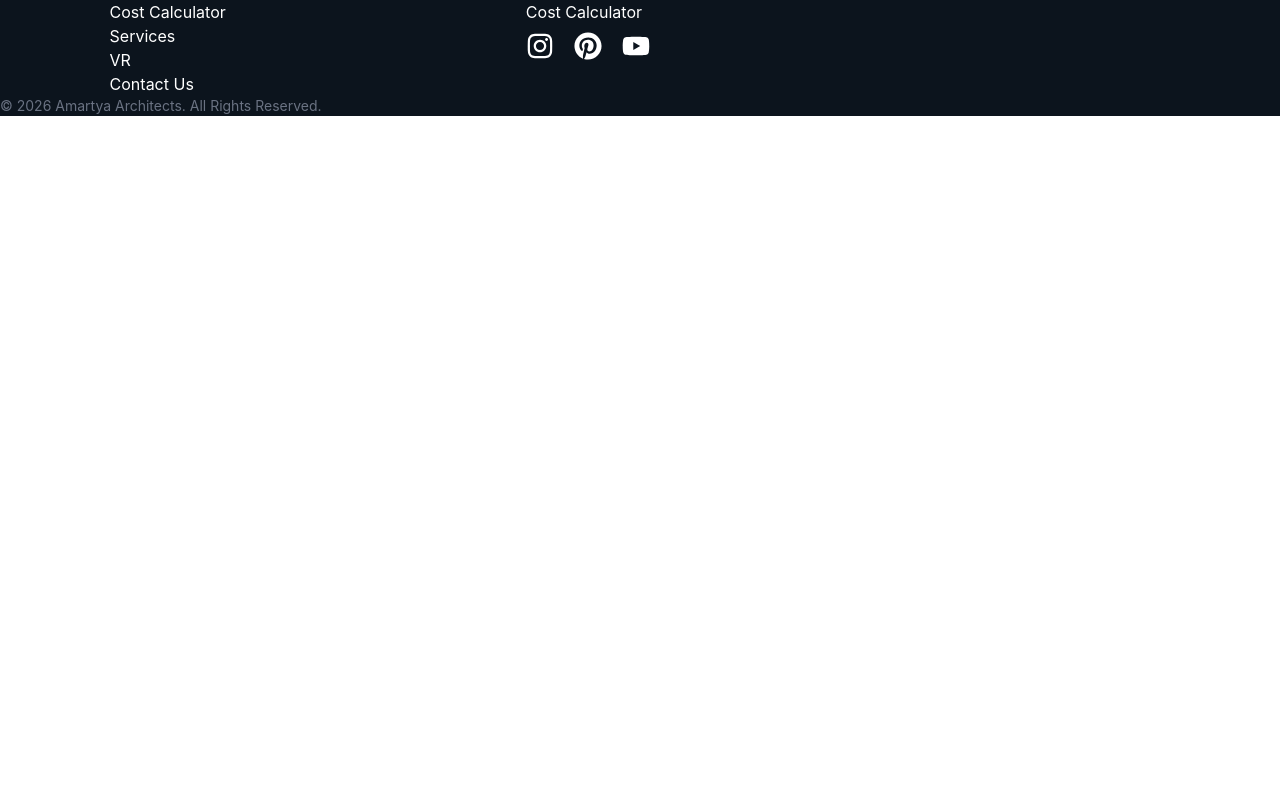
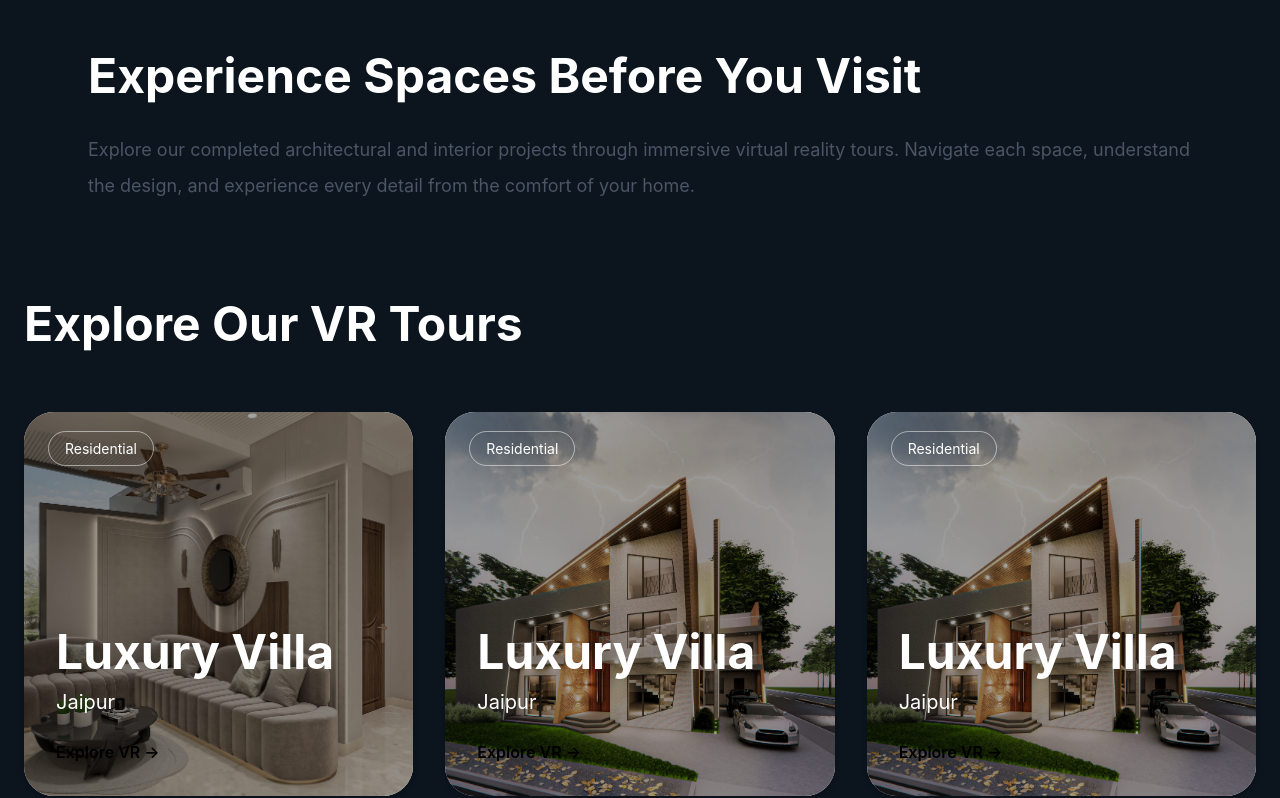
Before and after one commit to SuperMan8743/AmartyaArchitects, a React (Vite) app: page /vr in a window 1280 px wide. Shown: the part 684-1482 px from the top of the page. Before the commit the page ends 800 px from the top, so only its background shows below. Built offline with nearby package versions, Linux system fonts and the light colour scheme.

Commit message:
resuable card compoenent and vr page and

```diff
--- a/src/api/api.js
+++ b/src/api/api.js
@@ -3,6 +3,7 @@ import projects from "../data/projects";
 import team from "../data/team";
 import calculator from "../data/calculator";
 import services from "../data/services";
+import vr from "../data/vr";
 export async function getHomePage() {
   return pages.home;
 }
@@ -33,3 +34,7 @@ export async function getCalculatorData() {
 export async function getServicesPage() {
   return services;
 }
+
+export async function getVrPage() {
+  return vr;
+}
--- a/src/components/card/Card.jsx
+++ b/src/components/card/Card.jsx
@@ -1,34 +1,86 @@
 import React from "react";
 
-const Card = ({name,designation,image="/team.jpg"}) => {
+function Card({ children, className = "" }) {
   return (
-    <>
-      <div className="w-[240px] rounded-3xl bg-gradient-to-br from-pink-400 via-orange-300 to-yellow-300 p-1">
-  <div className="bg-[#11111A] rounded-[22px] p-4 icon-hover">
-
-    <div className="rounded-2xl overflow-hidden ">
-      <img
-        src={image}
-        // src="/photo.png"
-        alt=""
-        className="w-full h-[260px] object-cover"
-      />
+    <div
+      className={`
+        bg-white
+        rounded-2xl
+        overflow-hidden
+        shadow-md
+        hover:shadow-2xl
+        transition-all
+        duration-500
+        hover:-translate-y-2
+        ${className}
+      `}
+    >
+      {children}
     </div>
-
-    <div className="text-center mt-4 capitalize">
-      <h3 className="text-white text-xl font-bold">
-        {name}
-      </h3>
-
-      <p className="text-gray-400 text-sm capitalize">
-       {designation}
-      </p>
-    </div>
-
-  </div>
-</div>
-    </>
   );
-};
+}
 
 export default Card;
+
+
+
+
+
+
+
+
+
+
+
+
+
+
+
+
+
+
+
+
+
+
+
+
+
+
+
+
+// ..................................................................................
+// import React from "react";
+
+// const Card = ({name,designation,image="/team.jpg"}) => {
+//   return (
+//     <>
+//       <div className="w-[240px] rounded-3xl bg-gradient-to-br from-pink-400 via-orange-300 to-yellow-300 p-1">
+//   <div className="bg-[#11111A] rounded-[22px] p-4 icon-hover">
+
+//     <div className="rounded-2xl overflow-hidden ">
+//       <img
+//         src={image}
+//         // src="/photo.png"
+//         alt=""
+//         className="w-full h-[260px] object-cover"
+//       />
+//     </div>
+
+//     <div className="text-center mt-4 capitalize">
+//       <h3 className="text-white text-xl font-bold">
+//         {name}
+//       </h3>
+
+//       <p className="text-gray-400 text-sm capitalize">
+//        {designation}
+//       </p>
+//     </div>
+
+//   </div>
+// </div>
+//     </>
+//   );
+// };
+
+// export default Card;
--- /dev/null
+++ b/src/components/card/CardButton.jsx
@@ -0,0 +1,50 @@
+import React from "react";
+
+function CardButton({
+  children,
+  onClick,
+  href,
+  target = "_self",
+  className=""
+}) {
+  if (href) {
+    return (
+      <a
+        href={href}
+        target={target}
+        rel={target === "_blank" ? "noopener noreferrer" : ""}
+        className="
+          inline-flex
+          items-center
+          gap-2
+          font-semibold
+          text-black
+          hover:text-gray-600
+          transition
+        "
+      >
+        {children}
+      </a>
+    );
+  }
+
+  return (
+    <button
+      onClick={onClick}
+      className="
+        inline-flex
+        items-center
+        gap-2
+        font-semibold
+        text-black
+        hover:text-gray-600
+        transition
+        `${className}`
+      "
+    >
+      {children}
+    </button>
+  );
+}
+
+export default CardButton;
--- /dev/null
+++ b/src/components/card/CardFooter.jsx
@@ -0,0 +1,11 @@
+import React from "react";
+
+function CardFooter({ children }) {
+  return (
+    <div className="mt-6 flex items-center justify-between">
+      {children}
+    </div>
+  );
+}
+
+export default CardFooter;
--- /dev/null
+++ b/src/components/card/CardHeader.jsx
@@ -0,0 +1,22 @@
+import React from "react";
+
+function CardHeader({
+  image,
+  alt,
+  className = "",
+  children,
+}) {
+  return (
+    <div className={`relative w-full h-full overflow-hidden ${className}`}>
+      <img
+        src={image}
+        alt={alt}
+        className="absolute inset-0 w-full h-full object-cover transition-transform duration-700 group-hover:scale-110"
+      />
+
+      {children}
+    </div>
+  );
+}
+
+export default CardHeader;
--- /dev/null
+++ b/src/components/card/index.js
@@ -0,0 +1,4 @@
+export { default as Card } from "./Card";
+export { default as CardHeader } from "./CardHeader";
+export { default as CardFooter } from "./CardFooter";
+export { default as CardButton } from "./CardButton";
--- /dev/null
+++ b/src/data/vr.js
@@ -0,0 +1,43 @@
+const vr = {
+  hero: {
+    title: "Virtual Reality Tours",
+    subTitle:
+      "Walk through our projects from anywhere with immersive 360° virtual experiences.",
+    bannerImage: "/2.jpg",
+  },
+
+  intro: {
+    heading: "Experience Spaces Before You Visit",
+    description:
+      "Explore our completed architectural and interior projects through immersive virtual reality tours. Navigate each space, understand the design, and experience every detail from the comfort of your home.",
+  },
+
+  tours: [
+    {
+      id: 1,
+      title: "Luxury Villa",
+      location: "Jaipur",
+      category: "Residential",
+      image: "/2.jpg",
+      vrLink: "https://your-vr-link.com",
+    },
+      {
+      id: 2,
+      title: "Luxury Villa",
+      location: "Jaipur",
+      category: "Residential",
+      image: "/1.jpg",
+      vrLink: "https://your-vr-link.com",
+    },
+      {
+      id: 3,
+      title: "Luxury Villa",
+      location: "Jaipur",
+      category: "Residential",
+      image: "/1.jpg",
+      vrLink: "https://your-vr-link.com",
+    },
+  ],
+};
+
+export default vr;
--- a/src/pages/Aboutpage.jsx
+++ b/src/pages/Aboutpage.jsx
@@ -1,5 +1,5 @@
 import React, { useRef, useEffect, useState } from "react";
-import Card from "../components/card/Card";
+import { Card, CardHeader, CardFooter, CardButton } from "../components/Card";
 import { getAboutPage, getTeam } from "../api/api";
 function Aboutpage() {
   const [showMore, setShowMore] = useState(false);
@@ -19,7 +19,6 @@ function Aboutpage() {
     async function loadTeam() {
       const teamData = await getTeam();
       // console.log("API TEAM =>", teamData);
-      console.log(teamData.heading);
 
       setTeamData(teamData);
     }
@@ -73,19 +72,28 @@ function Aboutpage() {
           <h2 className="text-5xl">{teamData.heading} </h2>
           <h5 className="text-2xl capitalize mt-2">{teamData.subHeading}</h5>
         </section>
-        <div className=" flex my-20  justify-center align-center flex-wrap gap-3">
+
+        <div className="flex my-20 justify-center items-center flex-wrap gap-8">
           {teamData.members.map((item) => (
-            <Card
-              key={item.id}
-              name={item.name}
-              designation={item.designation}
-              image={item.image}
-            />
+            <Card className="w-60 rounded-3xl bg-gradient-to-br from-pink-400 via-orange-300 to-yellow-300 p-1">
+              <div className="bg-[#11111A] rounded-[22px] p-4">
+                <CardHeader
+                  image={item.image}
+                  alt={item.name}
+                  className="h-[260px] rounded-2xl"
+                />
+
+                <div className="text-center mt-4 capitalize">
+                  <h3 className="text-white text-xl font-bold">{item.name}</h3>
+
+                  <p className="text-gray-400 text-sm">{item.designation}</p>
+                </div>
+              </div>
+            </Card>
           ))}
         </div>
       </div>
     </>
   );
 }
-
 export default Aboutpage;
--- a/src/pages/VrPage.jsx
+++ b/src/pages/VrPage.jsx
@@ -1,9 +1,113 @@
-import React from 'react'
+import React, { useState, useEffect } from "react";
+import { getVrPage } from "../api/api";
+import { Card, CardHeader, CardFooter, CardButton } from "../components/Card";
 
 const VrPage = () => {
+  const [vrData, setVrData] = useState(null);
+
+  useEffect(() => {
+    async function loadVrPage() {
+      const data = await getVrPage();
+      console.log("VR DATA =>", data);
+
+      setVrData(data);
+    }
+
+    loadVrPage();
+  }, []);
+
+  if (!vrData) {
+    return (
+      <div className="h-screen flex items-center justify-center text-2xl">
+        Loading...
+      </div>
+    );
+  }
+
   return (
-    <div>VrPage</div>
-  )
-}
+    <>
+      {/* Hero */}
 
-export default VrPage
+      <section className="relative h-[80vh]">
+        <img
+          src={vrData.hero.bannerImage}
+          alt={vrData.hero.title}
+          className="w-full h-full object-cover"
+        />
+
+        <div className="absolute inset-0 bg-black/60 flex flex-col items-center justify-center px-6">
+          <h1 className="text-5xl md:text-7xl font-bold text-white text-center">
+            {vrData.hero.title}
+          </h1>
+
+          <p className="mt-6 max-w-3xl text-center text-lg md:text-xl text-gray-200">
+            {vrData.hero.subTitle}
+          </p>
+        </div>
+      </section>
+
+      {/* Introduction */}
+
+      <section className="max-w-6xl mx-auto px-6 py-24">
+        <h2 className="text-5xl font-bold">{vrData.intro.heading}</h2>
+
+        <p className="mt-8 text-lg leading-9 text-gray-600">
+          {vrData.intro.description}
+        </p>
+      </section>
+
+      {/* VR Cards */}
+
+      <section className="max-w-7xl mx-auto px-6 pb-24">
+        <h2 className="text-5xl font-bold mb-16">Explore Our VR Tours</h2>
+
+        <div className="grid md:grid-cols-2 lg:grid-cols-3 gap-8">
+          {vrData.tours.map((tour) => (
+            <Card
+              key={tour.id}
+              className="relative h-96 overflow-hidden rounded-[30px] group cursor-pointer"
+            >
+              <CardHeader
+                image={tour.image}
+                alt={tour.title}
+                className="w-full h-full "
+              />
+
+              {/* Overlay */}
+
+              <div className="absolute inset-0 bg-black/35 group-hover:bg-black/20 transition-all duration-500" />
+
+              {/* Category */}
+
+              <div className="absolute top-6 left-6">
+                <span className="px-4 py-2 rounded-full border border-white/50 text-white text-sm backdrop-blur">
+                  {tour.category}
+                </span>
+              </div>
+
+              {/* Bottom Content */}
+
+              <div className="absolute bottom-8 left-8 right-8 text-white">
+                <h2 className="text-5xl font-bold">{tour.title}</h2>
+
+                <p className="mt-3 text-xl">{tour.location}</p>
+
+                <CardFooter className="mt-8">
+                  <CardButton
+                    href={tour.vrLink}
+                    target="_blank"
+                    className="uppercase tracking-widest"
+                  >
+                    Explore VR →
+                  </CardButton>
+                </CardFooter>
+              </div>
+            </Card>
+          ))}
+        </div>
+      </section>
+    </>
+  );
+};
+
+export default VrPage;
```
Also changed, not shown: 1 other file (tests, documents, lock files or other folders).
